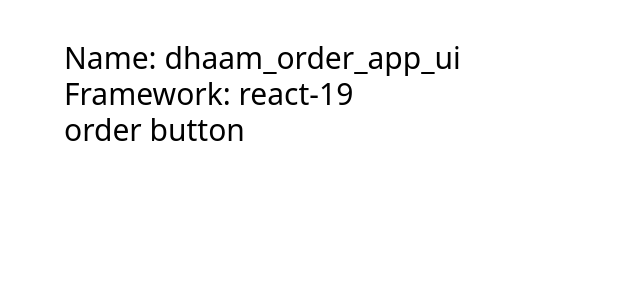
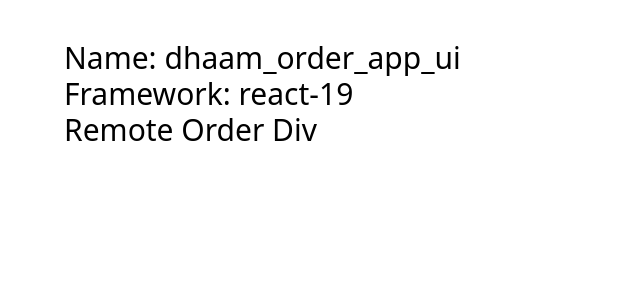
Before and after one commit to prabhakarikonicit/dhaam-order-app-ui, a React app: page / in a window 1280 px wide. Shown: the top 300 px of the page, without its empty margins (0-640 px from the left). Built offline with nearby package versions, Linux system fonts and the light colour scheme.

Commit message:
update to Div

```diff
--- a/module-federation.config.ts
+++ b/module-federation.config.ts
@@ -1,6 +1,6 @@
 export const mfConfig = {
   name: "dhaam_order_app_ui",
   filename: "remoteEntry.js",
-  exposes: {"./OrderButton": "./src/Button"},
+  exposes: {"./OrderDiv": "./src/OrderDiv"},
   shared: ["react", "react-dom"],
 };
--- a/src/App.tsx
+++ b/src/App.tsx
@@ -1,13 +1,13 @@
 import ReactDOM from "react-dom/client";
 
 import "./index.css";
-import OrderButton from "./Button";
+import OrderDiv from "./OrderDiv";
 
 const App = () => (
   <div className="mt-10 text-3xl mx-auto max-w-6xl">
     <div>Name: dhaam_order_app_ui</div>
     <div>Framework: react-19</div>
-    <OrderButton/>
+    <OrderDiv/>
   </div>
 );
 
--- a/src/Button.tsx
+++ /dev/null
@@ -1,7 +0,0 @@
-import React from "react";
-
-const OrderButton = () => {
-    return <button onClick={() => console.log('order button')}>order button</button>
-}
-
-export default OrderButton;
--- /dev/null
+++ b/src/OrderDiv.tsx
@@ -0,0 +1,7 @@
+import React from "react";
+
+const OrderDiv = () => {
+    return <div>Remote Order Div</div>
+}
+
+export default OrderDiv;
```
